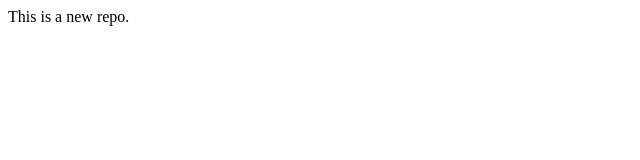
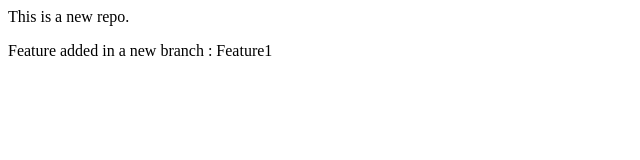
Before and after one commit to HaranathRakshit/localrepo, a plain HTML site: page index.html in a window 1280 px wide. Shown: the whole page, without its empty margins (0-640 px from the left). Drawn offline with Linux system fonts and the light colour scheme.

Commit message:
Add New Feature

```diff
--- a/index.html
+++ b/index.html
@@ -1 +1,2 @@
 <p>This is a new repo.</p>
+<p>Feature added in a new branch : Feature1</p>
```
